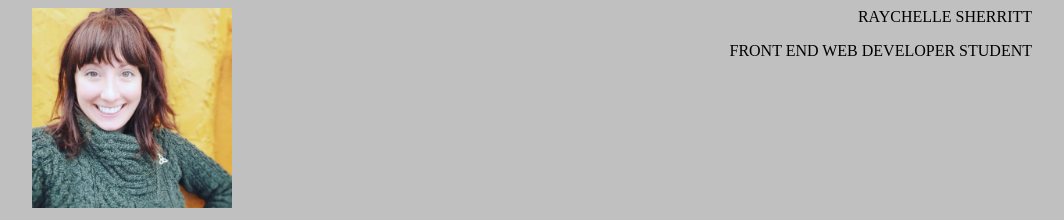
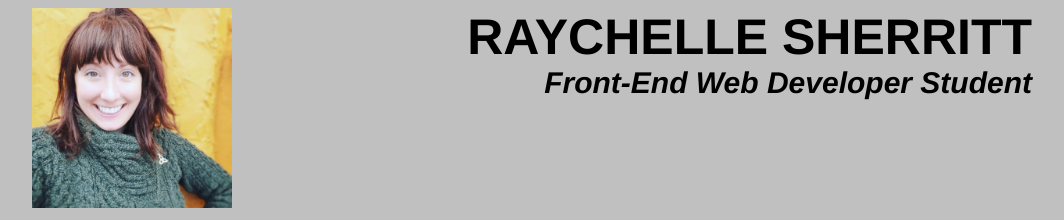
Before and after one commit to rsherritt/Build-a-Portfolio-Site, a plain HTML site: page index.html in a window 1280 px wide. Shown: the top 220 px of the page, without its empty margins (108-1172 px from the left). Drawn offline with Linux system fonts and the light colour scheme.

Commit message:
changed placement in top container, used clear to help with this, also changed font type and style

```diff
--- a/index.html
+++ b/index.html
@@ -27,23 +27,24 @@ Breakpoints:
    </head>
 
    <body>
-      <div id="pagetopcontent">
-        <img src="images/profilepic.jpg" alt="Profile Picture" Style="width:200px; height:200px; float:left; padding-bottom: 15px;">
-        <p class="name" style="float: right; margin-top: 0%;">RAYCHELLE SHERRITT </p>
-        <br>
-        <p class="title" style="text-align: right;">FRONT END WEB DEVELOPER STUDENT</p>
+       <div id="pagetopcontent">
+        <img src="images/profilepic.jpg" alt="Profile Picture" Style="width:200px; height:200px; float:left; padding-bottom: 15px; clear: left;">
+        <h1 class="name" style="float: right; margin-top: 0%; margin-bottom: 0%;">RAYCHELLE SHERRITT </h1>
+        <h2 class="title" style="text-align: right;">Front-End Web Developer Student</h2>
       </div>
 
       <hr/>
 
-      <div id="pagemiddlecontent">
+    <div id="pagemiddlecontent">
         <img src="images/backgroundcode.jpg" alt="Background Code Photo" Style="width:100%;height:400px;max-width:1000px;">
-      </div>
+    </div>
 
 <h1 class="contactsectiontitle"> Contact Raychelle</h1>
 
 <!-- #pagebottomcontent contains the web page section "Contact Raychelle Via" -->
       <div id="pagebottomcontent">
+
+
 
 <!--.contactphotos contains captioned photos of logos for Instagram, LinkedIn, Gmail, and Github with links to Raychelle's corresponding profiles for each site -->
           <figure class="contactphotosinstagram">
--- a/stylesheet.css
+++ b/stylesheet.css
@@ -13,6 +13,21 @@ body {
    display: block;
    margin-left: auto;
    margin-right: auto;
+}
+
+#pagetopcontent .name {
+  font-family: Helvetica;
+  font-size: 50px;
+  clear: right;
+
+}
+
+#pagetopcontent .title {
+  font-family: Helvetica;
+  font-size: 30px;
+  font-style: italic;
+  clear: right;
+
 }
 
 hr {
@@ -39,6 +54,7 @@ hr {
   width: 25%;
   padding: 0%;
   margin: 0%;
+
 }
 
 
```
